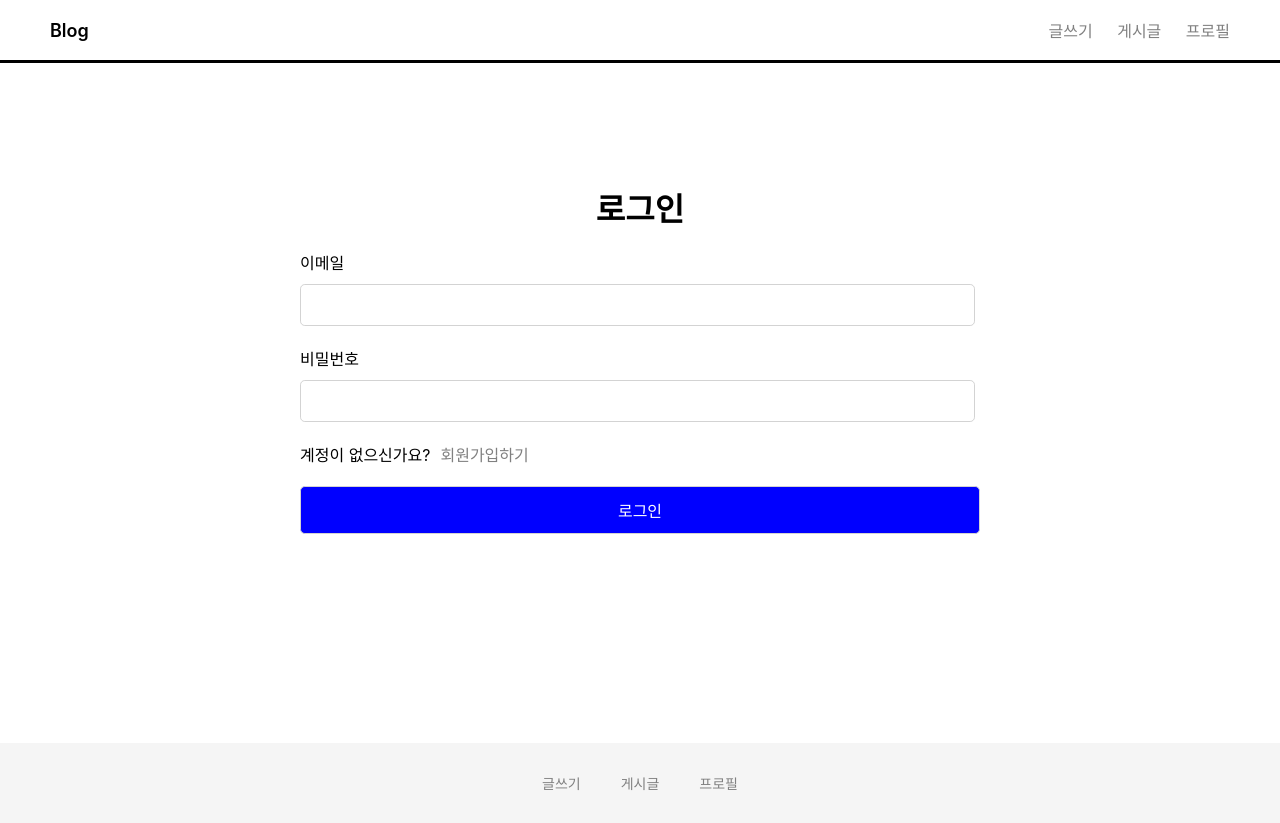
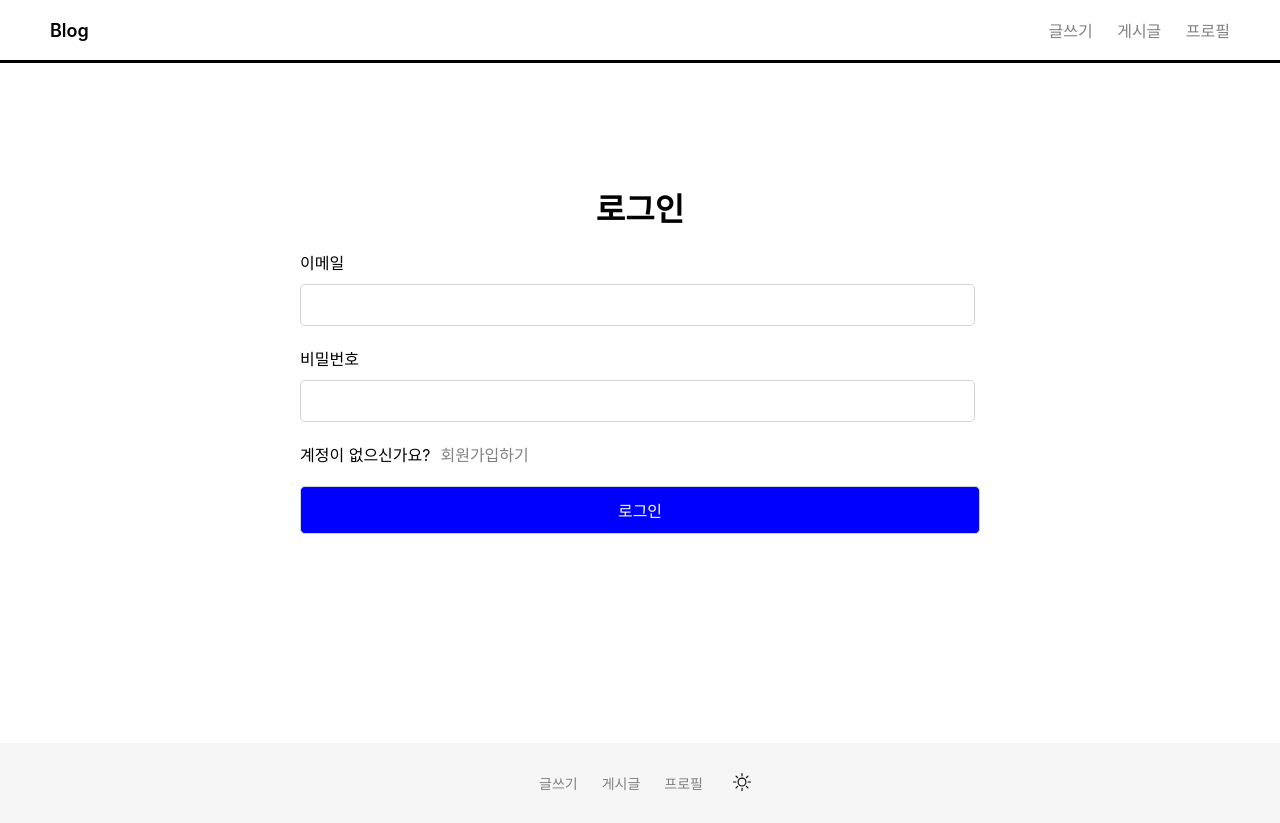
Before and after one commit to dancingKimDH/toy_blog, a React (Create React App) app: page / in a window 1280 px wide. Built offline with nearby package versions, Linux system fonts and the light colour scheme; no server answers.

Commit message:
darkmode

```diff
--- a/package.json
+++ b/package.json
@@ -13,6 +13,7 @@
     "firebase": "^10.5.2",
     "react": "^18.2.0",
     "react-dom": "^18.2.0",
+    "react-icons": "^4.12.0",
     "react-router-dom": "^6.18.0",
     "react-scripts": "5.0.1",
     "react-toastify": "^9.1.3",
--- a/src/App.tsx
+++ b/src/App.tsx
@@ -1,4 +1,6 @@
 import { useEffect } from "react";
+import { useContext } from "react";
+import ThemeContext from "context/ThemeContext";
 import Router from "./components/Router";
 import { useState } from "react";
 import { app, db } from "firebaseApp";
@@ -8,6 +10,8 @@
 import Loader from "components/Loader";
 
 function App() {
+
+  const context = useContext(ThemeContext);
 
   const auth = getAuth(app);
 
@@ -31,12 +35,12 @@
   }, [auth]);
 
   return (
-    <>
+    <div className={context.theme === "light" ? "white" : "dark"}>
       <ToastContainer />
       {init ?
         <Router isAuthenticated={isAuthenticated} />
   : <Loader />}
-    </>
+    </div>
   )
 }
 
--- a/src/components/Footer.tsx
+++ b/src/components/Footer.tsx
@@ -1,11 +1,23 @@
 import { Link } from "react-router-dom";
+import { BsSun, BsMoonFill } from "react-icons/bs"
+import { useContext } from "react";
+import ThemeContext from "context/ThemeContext";
+
 
 export default function Footer() {
+
+    const context = useContext(ThemeContext);
+
     return (
         <footer>
-            <Link to="/posts/new"> 글쓰기 </Link>
-            <Link to="/posts"> 게시글 </Link>
-            <Link to="/profile"> 프로필 </Link>
+            <div>
+                <Link to="/posts/new"> 글쓰기 </Link>
+                <Link to="/posts"> 게시글 </Link>
+                <Link to="/profile"> 프로필 </Link>
+            </div>
+            <div>
+                {context.theme === "light" ? <BsSun className="footer__theme-btn" onClick={context.toggleMode} /> : <BsMoonFill className="footer__theme-btn" onClick={context.toggleMode}/>}
+            </div>
         </footer>
     )
 }
--- /dev/null
+++ b/src/context/ThemeContext.tsx
@@ -0,0 +1,28 @@
+import { ReactNode, useState } from "react";
+import { createContext } from "react";
+
+const ThemeContext = createContext({
+    theme: "light",
+    toggleMode: () => { },
+})
+
+interface ThemeProps {
+    children: ReactNode;
+}
+
+export const ThemeContextProvider = ({ children }: ThemeProps) => {
+    const [theme, setTheme] = useState(window.localStorage.getItem("theme") || "light");
+
+    const toggleMode = () => {
+        setTheme((prev) => (prev === "light" ? "dark" : "light"));
+        window.localStorage.setItem("theme", theme === "light" ? "dark" : "light");
+    }
+
+    return (
+        <ThemeContext.Provider value={{ theme, toggleMode }}>
+            {children}
+            </ ThemeContext.Provider>
+            )
+}
+
+export default ThemeContext;
--- a/src/index.css
+++ b/src/index.css
@@ -58,6 +58,12 @@
 
 footer a:focus, footer a:hover {
   color: black;
+}
+
+.footer__theme-btn {
+  cursor: pointer;
+  width: 18px;
+  height: 18px;
 }
 
 .post__navigation{
@@ -488,3 +494,51 @@
   z-index: 9999;
   animation: rotation 1s linear infinite;
 }
+
+/*  dark mode  */
+
+.white {
+transition: all 0.25s linear;
+background-color: white;
+
+}
+
+.dark {
+  transition: all 0.25s linear;
+  background-color: #1e2937;
+  min-width: 100vh;
+}
+
+.dark a,
+.dark .form label,
+.dark .post__delete,
+.dark .profile__logout,
+.dark .form__title,
+.dark .post__navigation--active,
+.dark .post__title,
+.dark .post__author--name,
+.dark .footer__theme-btn,
+.dark .profile__name
+{
+  color: white;
+}
+
+.dark a:hover,
+.dark a:focus,
+.dark .post__text,
+.dark .post__text--prewrap,
+.dark .profile__email,
+.dark .post_date,
+.dark .form__block
+{
+  color: lightgrey;
+}
+
+.dark .form__error {
+  color: whitesmoke;
+}
+
+.dark footer,
+.dark header {
+  background-color: #1e2937;
+}
--- a/src/index.tsx
+++ b/src/index.tsx
@@ -5,6 +5,7 @@
 import reportWebVitals from './reportWebVitals';
 import { BrowserRouter as Router } from 'react-router-dom';
 import { AuthContextProvider } from 'context/AuthContext';
+import { ThemeContextProvider } from 'context/ThemeContext';
 
 
 
@@ -12,11 +13,13 @@
   document.getElementById('root') as HTMLElement
 );
 root.render(
-  <AuthContextProvider>
-    <Router>
-      <App />
-    </Router>
-  </AuthContextProvider>
+  <ThemeContextProvider>
+    <AuthContextProvider>
+      <Router>
+        <App />
+      </Router>
+    </AuthContextProvider>
+  </ThemeContextProvider>
 );
 
 // If you want to start measuring performance in your app, pass a function
```
Also changed, not shown: 1 other file (tests, documents, lock files or other folders).
